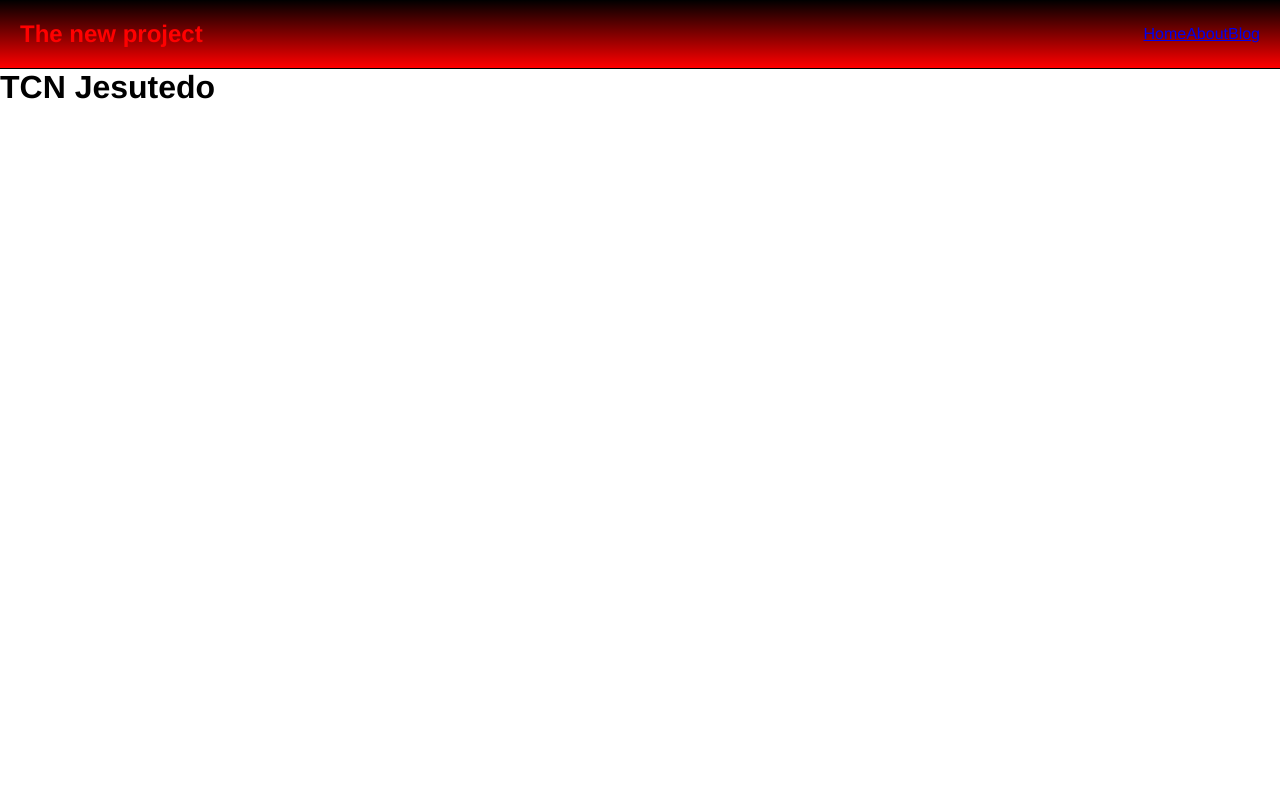
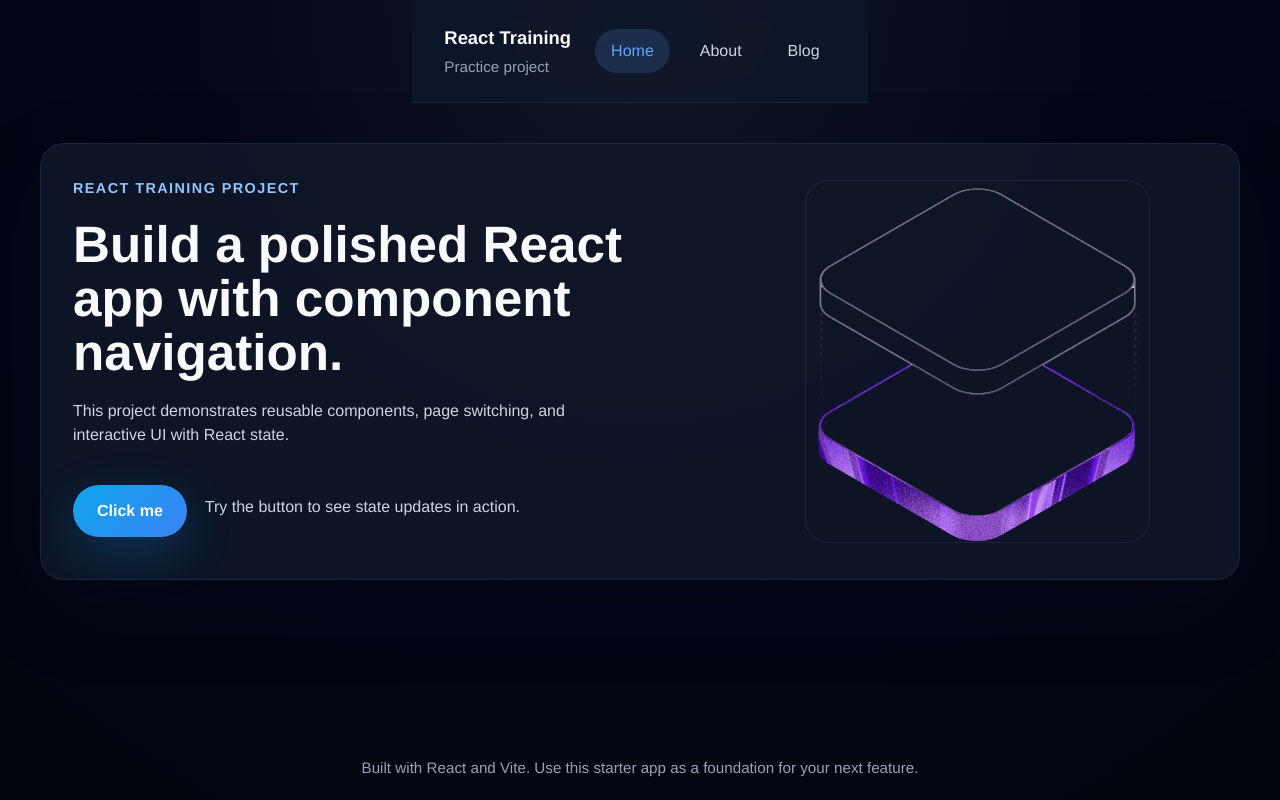
Before and after one commit to adisaelijah2001-png/React-training, a React (Vite) app: page / in a window 1280 px wide. Built offline with nearby package versions, Linux system fonts and the light colour scheme.

Commit message:
function app

```diff
--- /dev/null
+++ b/src/About.jsx
@@ -0,0 +1,22 @@
+const About = () => {
+  return (
+    <section className="page-card">
+      <h2>About this project</h2>
+      <p>
+        This small React app shows how to build reusable components, switch pages,
+        and use local state for interactive UI.
+      </p>
+      <ul>
+        <li>Client-side navigation without a router</li>
+        <li>Responsive layout and polished styling</li>
+        <li>Component-driven design with React hooks</li>
+      </ul>
+      <p>
+        The project is built with Vite and ESLint so you can continue improving
+        it with new pages, API data, or routing.
+      </p>
+    </section>
+  )
+}
+
+export default About
--- a/src/App.css
+++ b/src/App.css
@@ -1,184 +1,239 @@
-.counter {
+:root {
+  color-scheme: dark;
+  font-family: Inter, system-ui, -apple-system, BlinkMacSystemFont, 'Segoe UI', sans-serif;
+  background: #040617;
+  color: #f8fafc;
   font-size: 16px;
-  padding: 5px 10px;
-  border-radius: 5px;
-  color: var(--accent);
-  background: var(--accent-bg);
-  border: 2px solid transparent;
-  transition: border-color 0.3s;
-  margin-bottom: 24px;
+  line-height: 1.5;
+}
 
-  &:hover {
-    border-color: var(--accent-border);
+* {
+  box-sizing: border-box;
+}
+
+html,
+body,
+#root {
+  min-height: 100%;
+}
+
+body {
+  margin: 0;
+  background: radial-gradient(circle at top, #101827 0%, #040617 45%, #02040d 100%);
+}
+
+button,
+a {
+  font: inherit;
+}
+
+button {
+  cursor: pointer;
+}
+
+img {
+  max-width: 100%;
+  display: block;
+}
+
+.app-shell {
+  display: flex;
+  min-height: 100vh;
+  flex-direction: column;
+}
+
+.navbar {
+  display: flex;
+  align-items: center;
+  justify-content: space-between;
+  gap: 24px;
+  padding: 24px 32px;
+  background: rgba(15, 23, 42, 0.92);
+  backdrop-filter: blur(12px);
+  border-bottom: 1px solid rgba(148, 163, 184, 0.12);
+}
+
+.brand {
+  display: flex;
+  flex-direction: column;
+  gap: 4px;
+}
+
+.brand-title {
+  font-size: 1.15rem;
+  font-weight: 700;
+}
+
+.brand-subtitle {
+  font-size: 0.95rem;
+  color: #94a3b8;
+}
+
+.nav-links {
+  display: flex;
+  gap: 14px;
+  flex-wrap: wrap;
+}
+
+.nav-link {
+  border: none;
+  background: transparent;
+  color: #cbd5e1;
+  padding: 10px 16px;
+  border-radius: 999px;
+  transition: background 0.2s ease, color 0.2s ease;
+}
+
+.nav-link:hover,
+.nav-link.active {
+  background: rgba(96, 165, 250, 0.16);
+  color: #60a5fa;
+}
+
+.main-content {
+  flex: 1;
+  width: min(1200px, calc(100% - 64px));
+  margin: 0 auto;
+  padding: 40px 0 32px;
+}
+
+.page-card {
+  background: rgba(15, 23, 42, 0.88);
+  border: 1px solid rgba(148, 163, 184, 0.12);
+  border-radius: 24px;
+  padding: 32px;
+  box-shadow: 0 28px 80px rgba(15, 23, 42, 0.18);
+}
+
+.home-page {
+  display: grid;
+  grid-template-columns: 1.4fr 1fr;
+  gap: 32px;
+  align-items: center;
+}
+
+.eyebrow {
+  display: inline-block;
+  color: #93c5fd;
+  font-size: 0.9rem;
+  font-weight: 700;
+  text-transform: uppercase;
+  letter-spacing: 0.1em;
+  margin-bottom: 18px;
+}
+
+.hero-copy h1 {
+  margin: 0;
+  font-size: clamp(2rem, 4vw, 3.5rem);
+  line-height: 1.05;
+}
+
+.hero-copy p {
+  max-width: 56ch;
+  margin: 20px 0 28px;
+  color: #cbd5e1;
+}
+
+.hero-actions {
+  display: flex;
+  align-items: center;
+  gap: 18px;
+  flex-wrap: wrap;
+}
+
+.primary-btn {
+  background: linear-gradient(135deg, #0ea5e9, #3b82f6);
+  color: #fff;
+  border: none;
+  padding: 14px 24px;
+  border-radius: 999px;
+  font-weight: 700;
+  box-shadow: 0 16px 48px rgba(14, 165, 233, 0.24);
+}
+
+.hero-note {
+  margin: 0;
+  color: #cbd5e1;
+}
+
+.hero-image {
+  display: flex;
+  justify-content: center;
+  align-items: center;
+}
+
+.hero-image img {
+  border-radius: 24px;
+  border: 1px solid rgba(148, 163, 184, 0.12);
+}
+
+.page-card h2,
+.page-card h3 {
+  margin-top: 0;
+}
+
+.page-card h2 {
+  font-size: 2rem;
+  margin-bottom: 16px;
+}
+
+.page-card p {
+  color: #cbd5e1;
+}
+
+.page-card ul {
+  padding-left: 1.2rem;
+  color: #cbd5e1;
+}
+
+.blog-grid {
+  display: grid;
+  gap: 20px;
+  grid-template-columns: repeat(auto-fit, minmax(240px, 1fr));
+  margin-top: 24px;
+}
+
+.blog-card {
+  background: rgba(15, 23, 42, 0.96);
+  border-radius: 18px;
+  padding: 22px;
+  border: 1px solid rgba(148, 163, 184, 0.1);
+}
+
+.blog-card h3 {
+  margin: 0 0 10px;
+}
+
+.blog-card p {
+  margin: 0 0 16px;
+  color: #cbd5e1;
+}
+
+.blog-card span {
+  display: inline-block;
+  color: #94a3b8;
+  font-size: 0.95rem;
+}
+
+.footer {
+  text-align: center;
+  padding: 20px 32px;
+  color: #94a3b8;
+  font-size: 0.95rem;
+}
+
+@media (max-width: 880px) {
+  .navbar {
+    flex-direction: column;
+    align-items: stretch;
   }
-  &:focus-visible {
-    outline: 2px solid var(--accent);
-    outline-offset: 2px;
+
+  .main-content {
+    padding: 24px 0 20px;
+    width: min(100%, calc(100% - 40px));
+  }
+
+  .home-page {
+    grid-template-columns: 1fr;
   }
 }
-
-.hero {
-  position: relative;
-
-  .base,
-  .framework,
-  .vite {
-    inset-inline: 0;
-    margin: 0 auto;
-  }
-
-  .base {
-    width: 170px;
-    position: relative;
-    z-index: 0;
-  }
-
-  .framework,
-  .vite {
-    position: absolute;
-  }
-
-  .framework {
-    z-index: 1;
-    top: 34px;
-    height: 28px;
-    transform: perspective(2000px) rotateZ(300deg) rotateX(44deg) rotateY(39deg)
-      scale(1.4);
-  }
-
-  .vite {
-    z-index: 0;
-    top: 107px;
-    height: 26px;
-    width: auto;
-    transform: perspective(2000px) rotateZ(300deg) rotateX(40deg) rotateY(39deg)
-      scale(0.8);
-  }
-}
-
-#center {
-  display: flex;
-  flex-direction: column;
-  gap: 25px;
-  place-content: center;
-  place-items: center;
-  flex-grow: 1;
-
-  @media (max-width: 1024px) {
-    padding: 32px 20px 24px;
-    gap: 18px;
-  }
-}
-
-#next-steps {
-  display: flex;
-  border-top: 1px solid var(--border);
-  text-align: left;
-
-  & > div {
-    flex: 1 1 0;
-    padding: 32px;
-    @media (max-width: 1024px) {
-      padding: 24px 20px;
-    }
-  }
-
-  .icon {
-    margin-bottom: 16px;
-    width: 22px;
-    height: 22px;
-  }
-
-  @media (max-width: 1024px) {
-    flex-direction: column;
-    text-align: center;
-  }
-}
-
-#docs {
-  border-right: 1px solid var(--border);
-
-  @media (max-width: 1024px) {
-    border-right: none;
-    border-bottom: 1px solid var(--border);
-  }
-}
-
-#next-steps ul {
-  list-style: none;
-  padding: 0;
-  display: flex;
-  gap: 8px;
-  margin: 32px 0 0;
-
-  .logo {
-    height: 18px;
-  }
-
-  a {
-    color: var(--text-h);
-    font-size: 16px;
-    border-radius: 6px;
-    background: var(--social-bg);
-    display: flex;
-    padding: 6px 12px;
-    align-items: center;
-    gap: 8px;
-    text-decoration: none;
-    transition: box-shadow 0.3s;
-
-    &:hover {
-      box-shadow: var(--shadow);
-    }
-    .button-icon {
-      height: 18px;
-      width: 18px;
-    }
-  }
-
-  @media (max-width: 1024px) {
-    margin-top: 20px;
-    flex-wrap: wrap;
-    justify-content: center;
-
-    li {
-      flex: 1 1 calc(50% - 8px);
-    }
-
-    a {
-      width: 100%;
-      justify-content: center;
-      box-sizing: border-box;
-    }
-  }
-}
-
-#spacer {
-  height: 88px;
-  border-top: 1px solid var(--border);
-  @media (max-width: 1024px) {
-    height: 48px;
-  }
-}
-
-.ticks {
-  position: relative;
-  width: 100%;
-
-  &::before,
-  &::after {
-    content: '';
-    position: absolute;
-    top: -4.5px;
-    border: 5px solid transparent;
-  }
-
-  &::before {
-    left: 0;
-    border-left-color: var(--border);
-  }
-  &::after {
-    right: 0;
-    border-right-color: var(--border);
-  }
-}
--- a/src/App.jsx
+++ b/src/App.jsx
@@ -1,14 +1,28 @@
+import { useState } from 'react'
 import './App.css'
+import Navbar from './Navbar.jsx'
 import Home from './Home.jsx'
-import Navbar from './Navbar.jsx'
+import About from './About.jsx'
+import Blog from './Blog.jsx'
+import Footer from './Footer.jsx'
+
+const pages = {
+  home: Home,
+  about: About,
+  blog: Blog,
+}
 
 function App() {
+  const [activePage, setActivePage] = useState('home')
+  const Page = pages[activePage]
+
   return (
-    <div className="name">
-      <Navbar />
-      <div className="content">
-        <Home />
-      </div>
+    <div className="app-shell">
+      <Navbar activePage={activePage} onNavigate={setActivePage} />
+      <main className="main-content">
+        <Page />
+      </main>
+      <Footer />
     </div>
   )
 }
--- /dev/null
+++ b/src/Blog.jsx
@@ -0,0 +1,37 @@
+const posts = [
+  {
+    title: 'Getting started with project structure',
+    description: 'Learn how this app separates pages, navigation, and shared styles.',
+    date: 'Aug 2026',
+  },
+  {
+    title: 'Interactive React state',
+    description: 'A simple click counter shows how state updates can trigger view changes.',
+    date: 'Aug 2026',
+  },
+  {
+    title: 'Next steps for this app',
+    description: 'Add routing, API data fetching, or tests to continue improving the project.',
+    date: 'Aug 2026',
+  },
+]
+
+const Blog = () => {
+  return (
+    <section className="page-card">
+      <h2>Blog previews</h2>
+      <p>These cards show how you can structure preview content for a blog or news section.</p>
+      <div className="blog-grid">
+        {posts.map((post) => (
+          <article key={post.title} className="blog-card">
+            <h3>{post.title}</h3>
+            <p>{post.description}</p>
+            <span>{post.date}</span>
+          </article>
+        ))}
+      </div>
+    </section>
+  )
+}
+
+export default Blog
--- /dev/null
+++ b/src/Footer.jsx
@@ -0,0 +1,9 @@
+const Footer = () => {
+  return (
+    <footer className="footer">
+      <p>Built with React and Vite. Use this starter app as a foundation for your next feature.</p>
+    </footer>
+  )
+}
+
+export default Footer
--- a/src/Home.jsx
+++ b/src/Home.jsx
@@ -1,7 +1,37 @@
-function Home() {
+import { useState } from 'react'
+import heroImg from './assets/hero.png'
 
-    return <h1 className="test">TCN Jesutedo</h1>
+const Home = () => {
+  const [clicks, setClicks] = useState(0)
+  const handleClick = () => {
+    setClicks((current) => current + 1)
+  }
 
+  return (
+    <section className="page-card home-page">
+      <div className="hero-copy">
+        <span className="eyebrow">React training project</span>
+        <h1>Build a polished React app with component navigation.</h1>
+        <p>
+          This project demonstrates reusable components, page switching, and
+          interactive UI with React state.
+        </p>
+        <div className="hero-actions">
+          <button className="primary-btn" onClick={handleClick}>
+            Click me {clicks > 0 ? `(${clicks})` : ''}
+          </button>
+          <p className="hero-note">
+            {clicks === 0
+              ? 'Try the button to see state updates in action.'
+              : `Button clicked ${clicks} time${clicks === 1 ? '' : 's'}.`}
+          </p>
+        </div>
+      </div>
+      <div className="hero-image">
+        <img src={heroImg} alt="Illustration for React training" />
+      </div>
+    </section>
+  )
 }
 
-export default Home;
+export default Home
--- a/src/Navbar.jsx
+++ b/src/Navbar.jsx
@@ -1,14 +1,30 @@
-const Navbar = () => {
-    return (
-        <nav className="navbar">
-            <h1>The new project</h1>
-            <div className="links">
-                <a href="#">Home</a>
-                <a href="#">About</a>
-                <a href="#">Blog</a>
-            </div>
-        </nav>
-    );
+const navItems = [
+  { key: 'home', label: 'Home' },
+  { key: 'about', label: 'About' },
+  { key: 'blog', label: 'Blog' },
+]
+
+const Navbar = ({ activePage, onNavigate }) => {
+  return (
+    <header className="navbar">
+      <div className="brand">
+        <span className="brand-title">React Training</span>
+        <span className="brand-subtitle">Practice project</span>
+      </div>
+      <nav className="nav-links" aria-label="Primary navigation">
+        {navItems.map((item) => (
+          <button
+            key={item.key}
+            type="button"
+            className={item.key === activePage ? 'nav-link active' : 'nav-link'}
+            onClick={() => onNavigate(item.key)}
+          >
+            {item.label}
+          </button>
+        ))}
+      </nav>
+    </header>
+  )
 }
 
-export default Navbar;
+export default Navbar
--- a/src/index.css
+++ b/src/index.css
@@ -10,7 +10,7 @@
     padding: 20px;
     align-items: center;
     display: flex;
-    border-bottom: 1px solid black;
+    border-bottom: 1px solid rgb(141, 129, 129);
     margin: 0 auto;
     justify-content: space-between;
 }
@@ -20,3 +20,18 @@
 .links{
     margin-left: auto;
 }
+.links a{
+    text-decoration: none;
+    padding: 20px;
+    margin-left: 20px;
+    font-size: 20px;
+    color: white;
+}
+.links a:hover{
+    color: red;
+    transition: 0.3ease;
+    transition: transform 0.5s ease;
+}
+.content{
+    text-align: center;
+}
```
